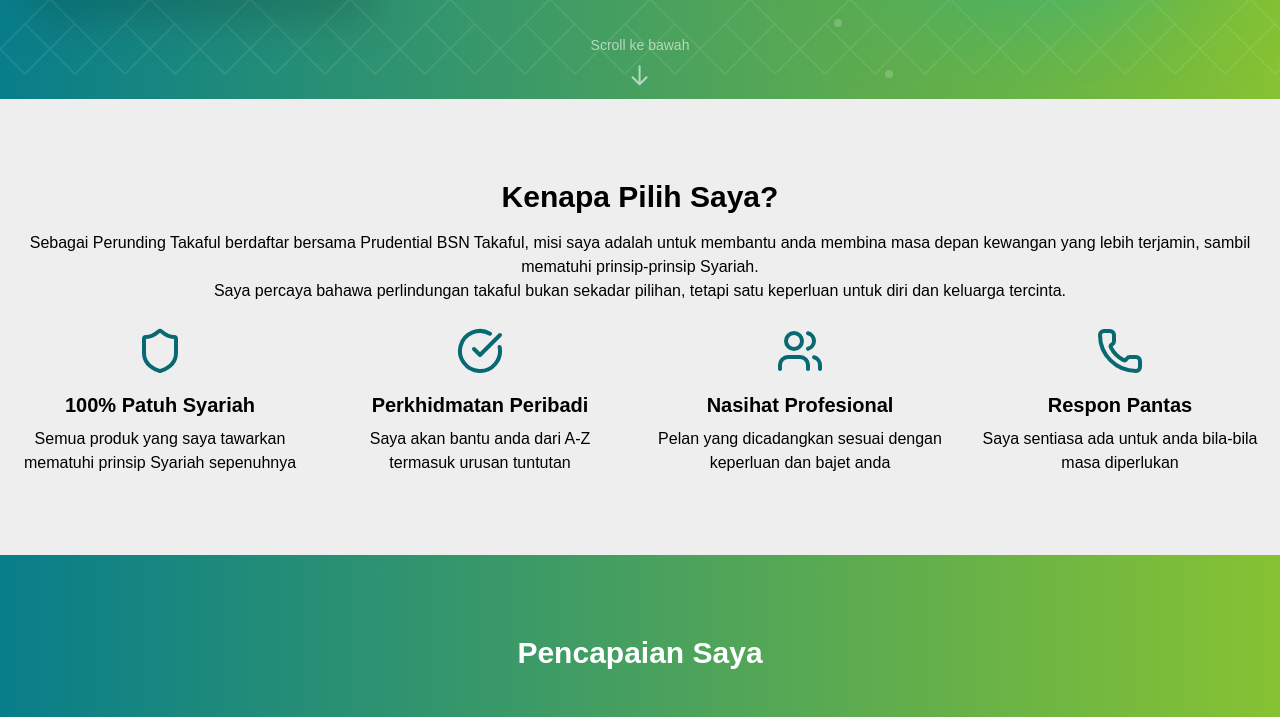
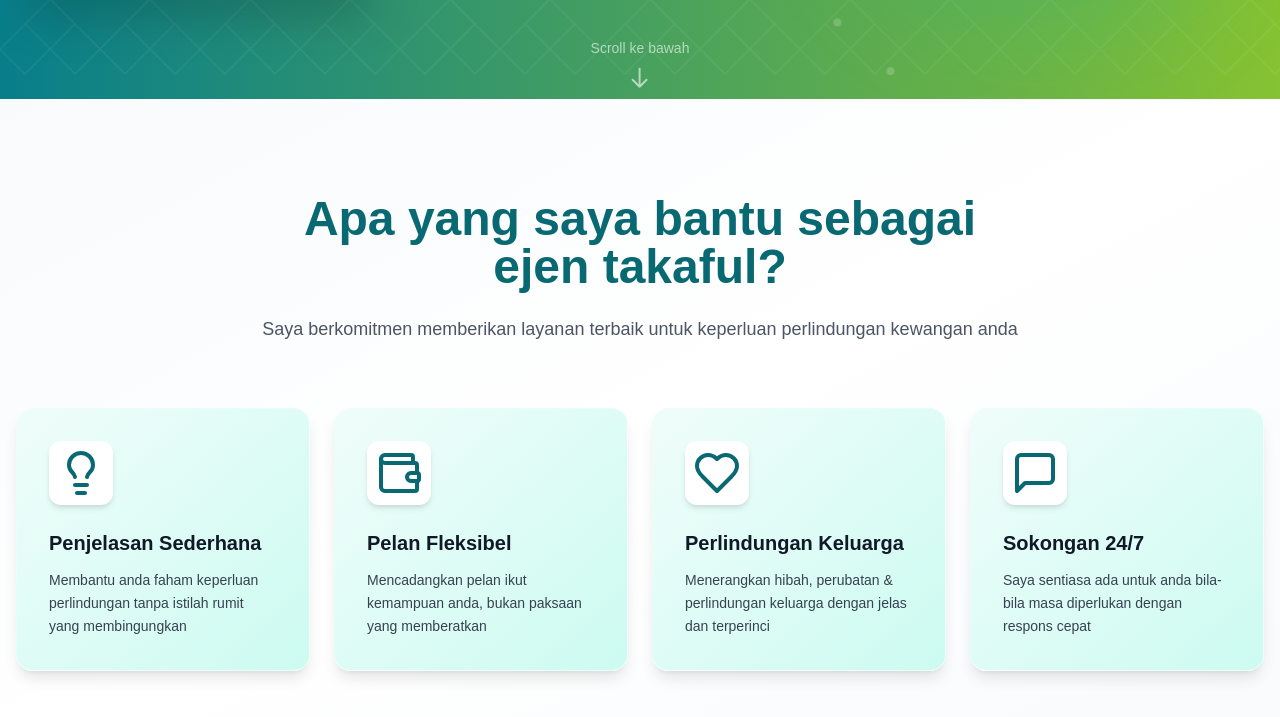
Before and after one commit to amirahyusof/prudential-takaful-landing, a Next.js app: page / in a window 1280 px wide. Shown: the part 701-1418 px from the top of the page. Built offline with nearby package versions, Linux system fonts and the light colour scheme.

Commit message:
add new page section on main page

```diff
--- a/app/page.tsx
+++ b/app/page.tsx
@@ -6,6 +6,8 @@ import Contact from "./page/contact";
 import Achievement from "./page/achivement";
 import Testimony from "./page/testimony";
 import Header from "./page/header";
+import WhatCanHelp from "./page/whatCanHelp";
+import WhoContactMe from "./page/whoContactMe";
 
 export default function Main() {
   return (
@@ -14,9 +16,11 @@ export default function Main() {
 
       <main className="flex-grow">
         <Home />
+        <WhatCanHelp />
         <About />
         <Achievement />
         <Products />
+        <WhoContactMe />
         <Testimony />
         <Contact />
       </main>
```
